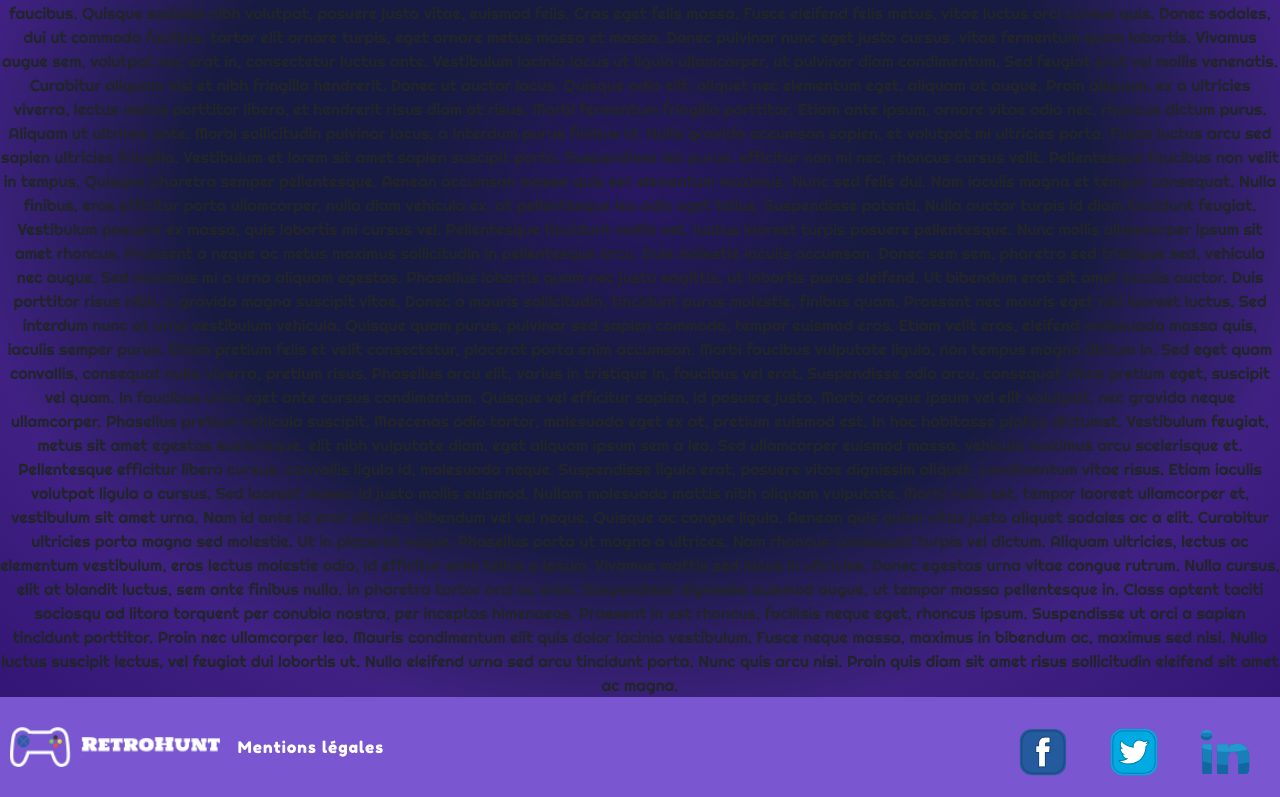
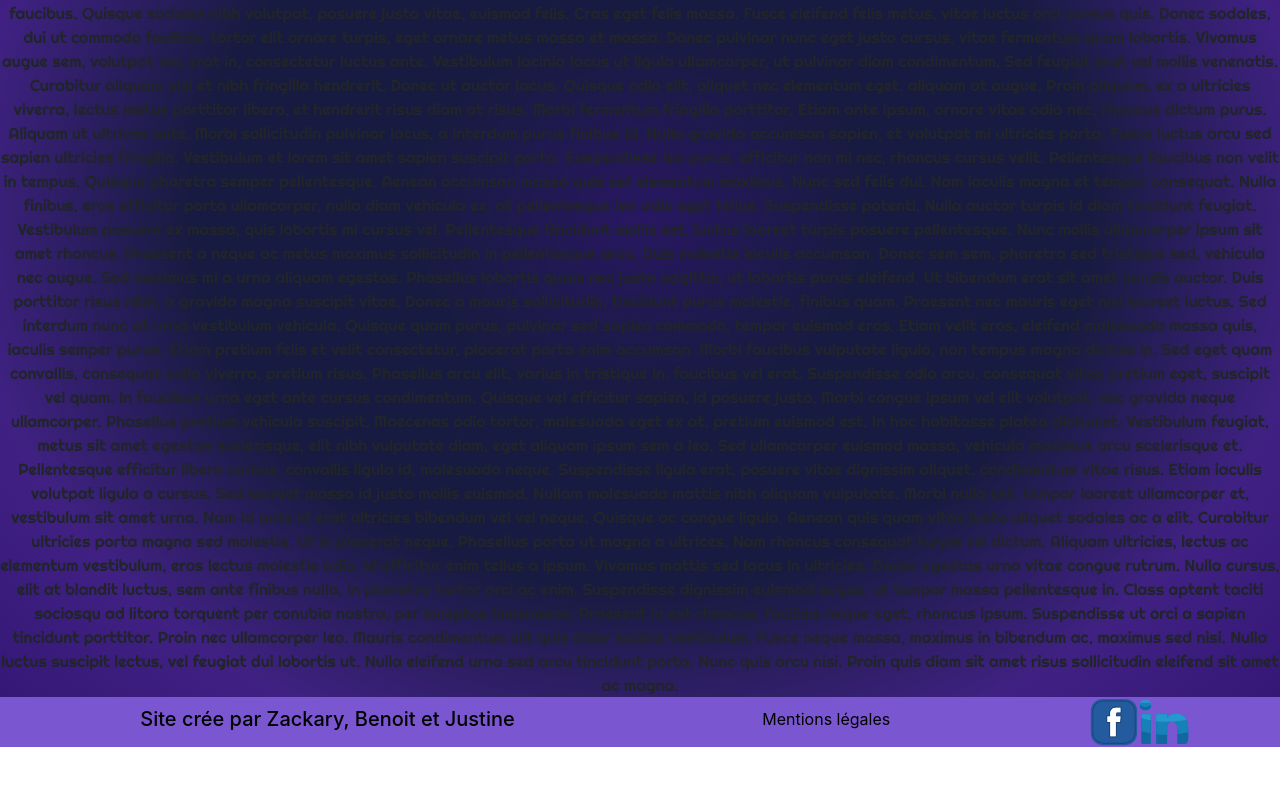
Before and after one commit to Zackary-Fon/RetroHunt, a React (Create React App) app: page /Legal in a window 1280 px wide. Shown: the part 315-1112 px from the top of the page. After the commit the page ends 1062 px from the top, so only its background shows below. Built offline with nearby package versions, Linux system fonts and the light colour scheme.

Commit message:
Footer TADAM

```diff
--- a/src/Footer/Footer.css
+++ b/src/Footer/Footer.css
@@ -1,47 +1,24 @@
 
-.FooterGlobal{
-    display: flex;
+.footer
+{
     background-color: #7a57d1 ;
-    justify-content: baseline;
-    width: 100% ;
-    height:100px;
-    flex-direction: row-reverse;
-    position: absolute;
-    font-family: 'Fredoka One', cursive;
-    letter-spacing: 1px;
 }
 
 
-.Footer img{
+.Footer {
     width: 50px;
     height: auto;
 }
-
-
-.LogoMentions{
-    width:100%;
-    display: flex;
-    flex-direction: row;
-    align-items: center;
-    height: auto;
-}
-.Afficheur{
-    width: 300px;
-    display: flex;
-    justify-content: center;
-    height: auto;
-    justify-content: space-between;
-    padding: 30px;
-
-}
-.Mentions{
-    text-align: center;
-    width: 200px;
-    height: auto;
-    color: white;
-}
 .Logo{
-    width:100%;
+    width:200px;
     height:auto;
     padding: 10px;
 }
+.p{
+    margin-bottom:0;
+}
+.Mentions{
+    text-decoration:none;
+    color:black;
+    margin-top:10px;
+}
--- a/src/Footer/Footer.js
+++ b/src/Footer/Footer.js
@@ -5,25 +5,34 @@ import linkedin from '../Images/linkedin.svg';
 import MentionLegale from "./MentionLegale";
 import LogoFooter from "./LogoFooter";
 import './Footer.css';
+import Col from 'react-bootstrap/Col';
+
+import Row from "react-bootstrap/Row";
 
 const Footer=()=>{
 
-    const icones=[facebook,twitter,linkedin];
+    const icones=[facebook,linkedin];
 
     const afficheur=icones.map((any, index)=>
     <div className="Footer" key={index}><img src={any} alt="réseaux sociaux"/></div>);
     return (
-    <div className="FooterGlobal">
+        <div className="d-flex flex-column">
+        <footer className="footer" >
+            <Row className="p">
+                <Col xs={6}>
+                    <h5 className="Mentions mx-auto d-block">Site crée par Zackary, Benoit et Justine</h5>
+                </Col>
+                <Col>
+                <MentionLegale/>
+                </Col>
+                <Col>
+                <img className="Footer" src={facebook} alt="réseaux sociaux"></img>
+                {/* {afficheur} */}
 
-       <div className="Afficheur">
-           {afficheur}
-        </div>
-
-       <div className="LogoMentions">
-            <LogoFooter/>
-            <MentionLegale/>
-       </div>
-
+                <img className="Footer" src={linkedin} alt="réseaux sociaux"></img>
+                </Col>
+            </Row>
+    </footer>
     </div>
     )
 }
```
